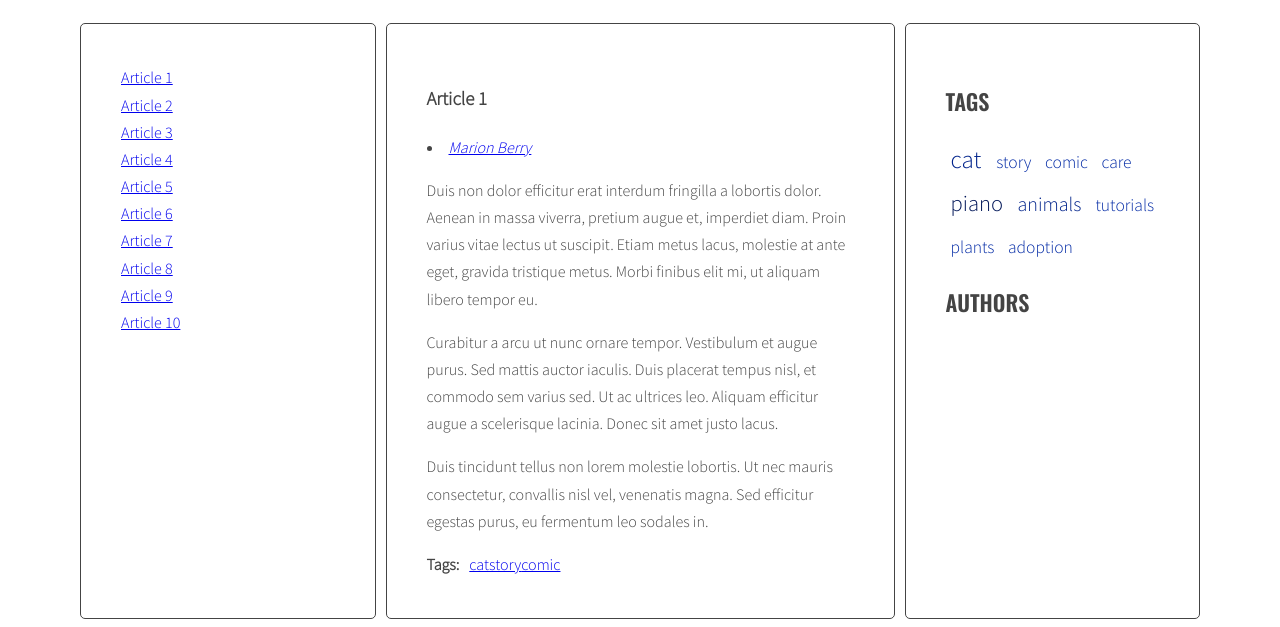
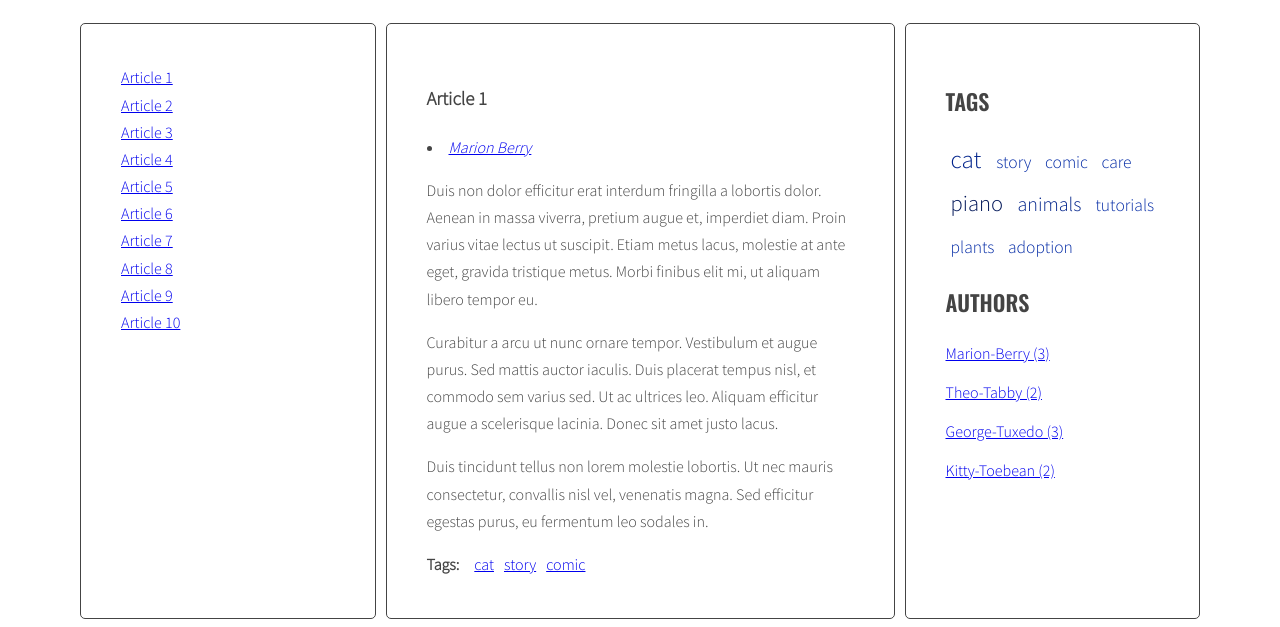
Before and after one commit to aster-commits/javascript-blog, a website: page index.html in a window 1280 px wide. Shown: the part 220-847 px from the top of the page. Drawn offline with nearby package versions, Linux system fonts and the light colour scheme; files that its build step writes are made by us from their sources.

Commit message:
update authors list with article numbers

```diff
--- a/js/script.js
+++ b/js/script.js
@@ -44,7 +44,8 @@ const optArticleSelector = '.post',
   optTagsListSelector = '.tags.list',
   optArticleAuthorSelector = '.post-author',
   optCloudClassCount = 5,
-  optCloudClassPrefix = 'tag-size-';
+  optCloudClassPrefix = 'tag-size-',
+  optAuthorsListSelector = '.authors.list';
 
 
 function generateTitleLinks(customSelector = '') {
@@ -181,7 +182,7 @@ function generateTags(){
     tagWrapper.innerHTML = html;
 
     /* END LOOP: for every article: */
-
+  }
   /* [NEW] find list of tags in right column */
   const tagList = document.querySelector(optTagsListSelector);
 
@@ -201,7 +202,6 @@ function generateTags(){
     // const tagLinkHTML = calculateTagClass(allTags[tag], tagParams);
 
     const tagLinkHTML = '<li><a class = "' + calculateTagClass(allTags[tag], tagParams) + '" href="#tag-' + tag + '"><span>' + tag + ' ' + '</span></a></li>';
-      console.log(tagLinkHTML);
     allTagsHTML += tagLinkHTML;
 
     /* [NEW] END LOOP: for each tag in allTags: */
@@ -211,7 +211,7 @@ function generateTags(){
 
   tagList.innerHTML = allTagsHTML;
 }
-}
+
 
 
 generateTags();
@@ -285,7 +285,11 @@ function addClickListenersToTags(){
 
 addClickListenersToTags();
 
+
 function generateAuthors(){
+
+  /* [NEW] create a new variable allAuthors with an empty object */
+  let allAuthors = {};
 
   /* find all articles */
 
@@ -317,13 +321,40 @@ function generateAuthors(){
 
     html = html + authorLink;
 
+    /* [NEW] check if this link is NOT already in allAuthors */
+
+    if(!allAuthors.hasOwnProperty(authourTags)){
+      /* [NEW] add generated code to allTags object */
+      allAuthors[authourTags] = 1;
+    } else {
+      allAuthors[authourTags]++;
+    }
+    console.log(allAuthors);
     /* insert HTML of all the links into the authour wrapper */
 
     authorWrapper.innerHTML = html;
 
     /* END LOOP: for every article: */
+  }
+  /*find list of authors */
+  const authorList = document.querySelector(optAuthorsListSelector);
 
+  const authorsParams = calculateTagsParams(allAuthors);
+  console.log(authorsParams);
+
+  let allAuthorsHTML = '';
+
+  /* for each author in allAuthors */
+  for (let author in allAuthors){
+  /* generate code of a link and add it to allAuthorsHTML */
+
+    const authorLinkHTML = '<li><a href="#' + author + '"><span>' + author + ' (' + allAuthors[author] + ') ' + '</span></a></li>';
+    allAuthorsHTML += authorLinkHTML;
   }
+
+  /* add HTML code */
+
+  authorList.innerHTML = allAuthorsHTML;
 }
 
 generateAuthors();
@@ -344,7 +375,7 @@ function authourClickHandler(event){
 
   /* find all tag links with class active */
 
-  const activeAuthors = document.querySelectorAll('.post-author a.active[href^="#"]');
+  const activeAuthors = document.querySelectorAll('a.active[href^="#"]');
 
   /* START LOOP: for each active tag link */
 
@@ -379,7 +410,7 @@ function authourClickHandler(event){
 function addClickListenersToAuthors(){
   /* find all links to tags */
 
-  const links = document.querySelectorAll ('.post-author a[href^="#"]');
+  const links = document.querySelectorAll ('.authors a[href^="#"]');
 
   /* START LOOP: for each link */
 
--- a/sass/style.scss
+++ b/sass/style.scss
@@ -92,6 +92,12 @@ body {
   }
 }
 
+.list-horizontal {
+  li {
+    margin: 0 5px;
+  }
+}
+
 /* Authors */
 
 .authors {
```
Lines whose indentation alone changed are shown as unchanged.
